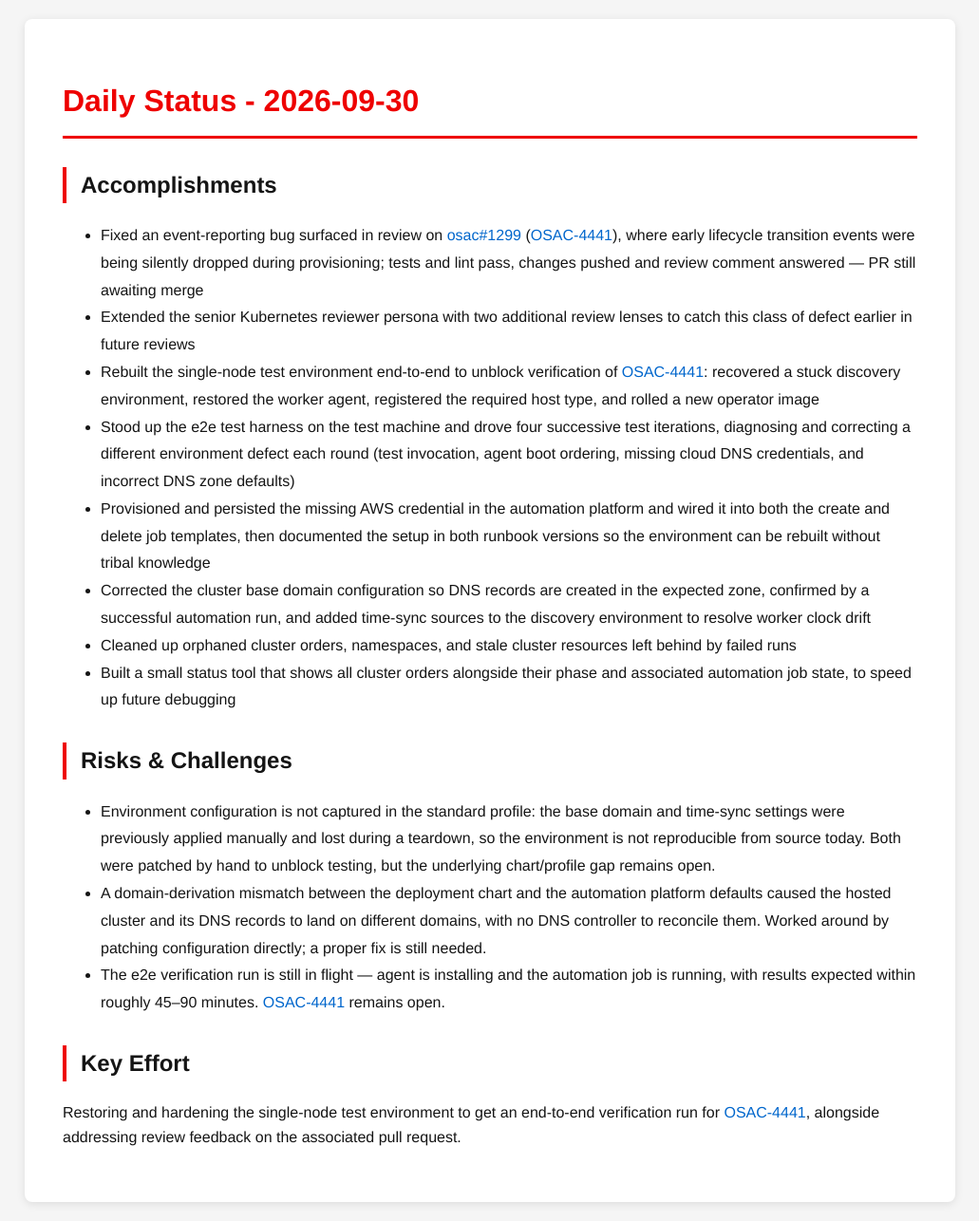
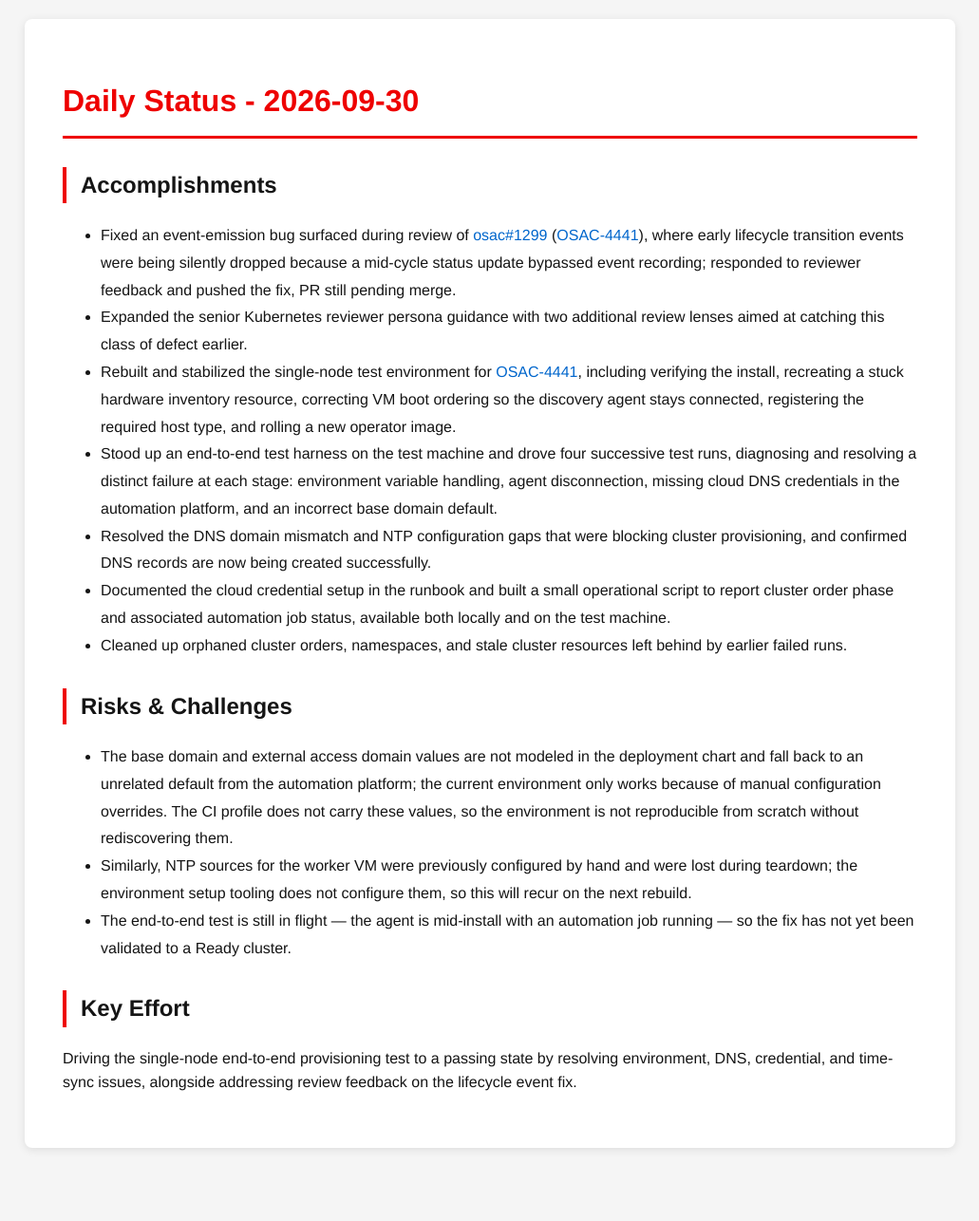
Before and after one commit to tzvatot/daily-status, a Jekyll site: the page built from 2026-09-30.md, in a window 1280 px wide. Shown: the whole page at 95% size, without its empty margins (124-1155 px from the left). Built offline with Jekyll 4.4.1, drawn with Linux system fonts in a browser that asks for light colours; after the commit the page ends 1229 px from its top, so only the background shows below that.

Commit message:
Daily status update - 2026-09-30

```diff
--- a/2026-09-30.md
+++ b/2026-09-30.md
@@ -7,19 +7,18 @@ date: 2026-09-30
 # Daily Status - 2026-09-30
 
 ## Accomplishments
-- Fixed an event-reporting bug surfaced in review on [osac#1299](https://github.com/osac-project/osac/pull/1299) ([OSAC-4441](https://redhat.atlassian.net/browse/OSAC-4441)), where early lifecycle transition events were being silently dropped during provisioning; tests and lint pass, changes pushed and review comment answered — PR still awaiting merge
-- Extended the senior Kubernetes reviewer persona with two additional review lenses to catch this class of defect earlier in future reviews
-- Rebuilt the single-node test environment end-to-end to unblock verification of [OSAC-4441](https://redhat.atlassian.net/browse/OSAC-4441): recovered a stuck discovery environment, restored the worker agent, registered the required host type, and rolled a new operator image
-- Stood up the e2e test harness on the test machine and drove four successive test iterations, diagnosing and correcting a different environment defect each round (test invocation, agent boot ordering, missing cloud DNS credentials, and incorrect DNS zone defaults)
-- Provisioned and persisted the missing AWS credential in the automation platform and wired it into both the create and delete job templates, then documented the setup in both runbook versions so the environment can be rebuilt without tribal knowledge
-- Corrected the cluster base domain configuration so DNS records are created in the expected zone, confirmed by a successful automation run, and added time-sync sources to the discovery environment to resolve worker clock drift
-- Cleaned up orphaned cluster orders, namespaces, and stale cluster resources left behind by failed runs
-- Built a small status tool that shows all cluster orders alongside their phase and associated automation job state, to speed up future debugging
+- Fixed an event-emission bug surfaced during review of [osac#1299](https://github.com/osac-project/osac/pull/1299) ([OSAC-4441](https://redhat.atlassian.net/browse/OSAC-4441)), where early lifecycle transition events were being silently dropped because a mid-cycle status update bypassed event recording; responded to reviewer feedback and pushed the fix, PR still pending merge.
+- Expanded the senior Kubernetes reviewer persona guidance with two additional review lenses aimed at catching this class of defect earlier.
+- Rebuilt and stabilized the single-node test environment for [OSAC-4441](https://redhat.atlassian.net/browse/OSAC-4441), including verifying the install, recreating a stuck hardware inventory resource, correcting VM boot ordering so the discovery agent stays connected, registering the required host type, and rolling a new operator image.
+- Stood up an end-to-end test harness on the test machine and drove four successive test runs, diagnosing and resolving a distinct failure at each stage: environment variable handling, agent disconnection, missing cloud DNS credentials in the automation platform, and an incorrect base domain default.
+- Resolved the DNS domain mismatch and NTP configuration gaps that were blocking cluster provisioning, and confirmed DNS records are now being created successfully.
+- Documented the cloud credential setup in the runbook and built a small operational script to report cluster order phase and associated automation job status, available both locally and on the test machine.
+- Cleaned up orphaned cluster orders, namespaces, and stale cluster resources left behind by earlier failed runs.
 
 ## Risks & Challenges
-- Environment configuration is not captured in the standard profile: the base domain and time-sync settings were previously applied manually and lost during a teardown, so the environment is not reproducible from source today. Both were patched by hand to unblock testing, but the underlying chart/profile gap remains open.
-- A domain-derivation mismatch between the deployment chart and the automation platform defaults caused the hosted cluster and its DNS records to land on different domains, with no DNS controller to reconcile them. Worked around by patching configuration directly; a proper fix is still needed.
-- The e2e verification run is still in flight — agent is installing and the automation job is running, with results expected within roughly 45–90 minutes. [OSAC-4441](https://redhat.atlassian.net/browse/OSAC-4441) remains open.
+- The base domain and external access domain values are not modeled in the deployment chart and fall back to an unrelated default from the automation platform; the current environment only works because of manual configuration overrides. The CI profile does not carry these values, so the environment is not reproducible from scratch without rediscovering them.
+- Similarly, NTP sources for the worker VM were previously configured by hand and were lost during teardown; the environment setup tooling does not configure them, so this will recur on the next rebuild.
+- The end-to-end test is still in flight — the agent is mid-install with an automation job running — so the fix has not yet been validated to a Ready cluster.
 
 ## Key Effort
-Restoring and hardening the single-node test environment to get an end-to-end verification run for [OSAC-4441](https://redhat.atlassian.net/browse/OSAC-4441), alongside addressing review feedback on the associated pull request.
+Driving the single-node end-to-end provisioning test to a passing state by resolving environment, DNS, credential, and time-sync issues, alongside addressing review feedback on the lifecycle event fix.
```
